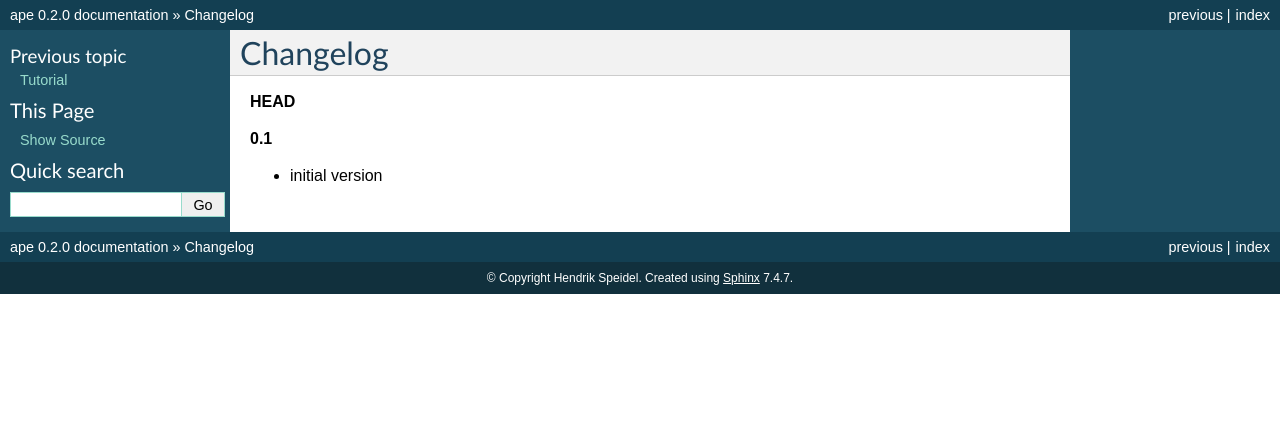
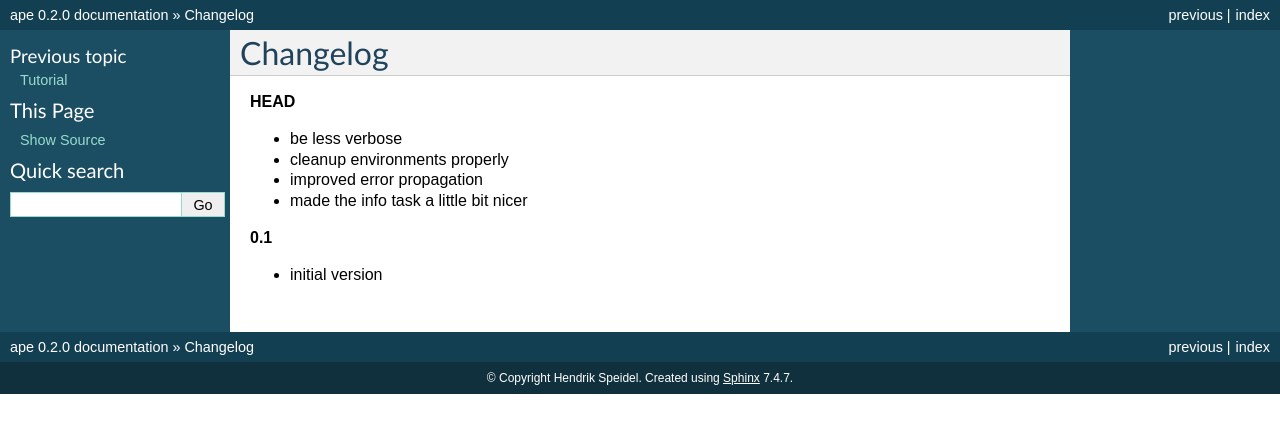
Before and after one commit to henzk/ape, a Sphinx documentation site: the page built from docs/changelog.rst, in a window 1280 px wide. Shown: the top 433 px of the page. Built offline with Sphinx 7.4.7, drawn with Linux system fonts in a browser that asks for light colours; formulas are drawn with MathJax 3; the version number is read from the project's files by our own code.

Commit message:
updated changelog

```diff
--- a/docs/changelog.rst
+++ b/docs/changelog.rst
@@ -4,7 +4,10 @@ Changelog
 
 **HEAD**
 
-
+- be less verbose
+- cleanup environments properly
+- improved error propagation
+- made the info task a little bit nicer
 
 **0.1**
 
```
